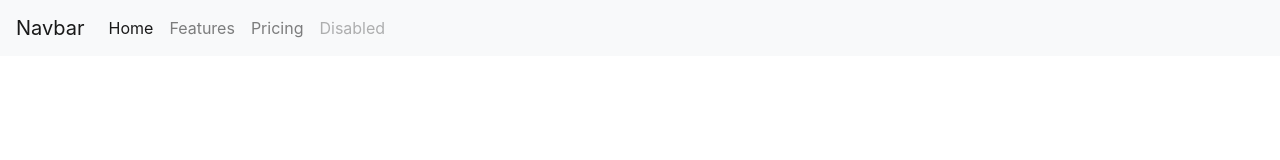
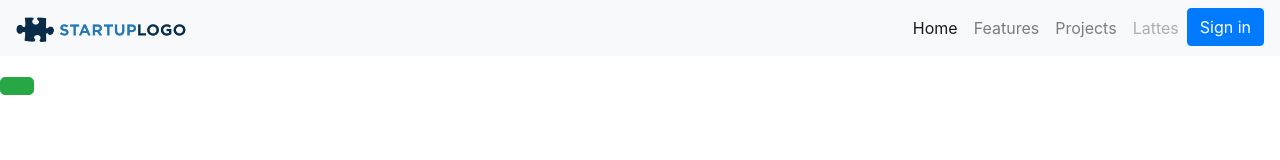
Before and after one commit to igorwilliam/templates_bootstrap, a plain HTML site: page startup.html in a window 1280 px wide. Drawn offline with nearby package versions, Linux system fonts and the light colour scheme.

Commit message:
navbar added

```diff
--- a/startup.html
+++ b/startup.html
@@ -13,17 +13,17 @@
     <link href="node_modules/bootstrap/dist/css/bootstrap.min.css" rel="stylesheet">
 
     <!-- Custom styles for this template -->
-    <link href="band.css" rel="stylesheet">
+    <link href="startup.css" rel="stylesheet">
   </head>
 
   <body>
 
     <nav class="navbar navbar-expand-lg navbar-light bg-light"> <!-- navbar-fixed-top -->
-      <a class="navbar-brand" href="#">Navbar</a>
-      <button class="navbar-toggler" type="button" data-toggle="collapse" data-target="#navbarNav" aria-controls="navbarNav" aria-expanded="false" aria-label="Toggle navigation">
+      <a class="navbar-brand" href="#"><img src="img/logo.png" alt="" height="26"></a>
+      <button class="navbar-toggler" type="button" data-toggle="collapse" data-target="#startupNavbar" aria-controls="navbarNav" aria-expanded="false" aria-label="Toggle navigation">
         <span class="navbar-toggler-icon"></span>
       </button>
-      <div class="collapse navbar-collapse" id="navbarNav">
+      <div class="collapse navbar-collapse justify-content-end" id="startupNavbar">
         <ul class="navbar-nav">
           <li class="nav-item active">
             <a class="nav-link" href="#">Home <span class="sr-only">(current)</span></a>
@@ -32,14 +32,25 @@
             <a class="nav-link" href="#">Features</a>
           </li>
           <li class="nav-item">
-            <a class="nav-link" href="#">Pricing</a>
+            <a class="nav-link" href="#">Projects</a>
           </li>
           <li class="nav-item">
-            <a class="nav-link disabled" href="#">Disabled</a>
+            <a class="nav-link disabled" href="#">Lattes</a>
+          </li>
+          <li class="nav-item">
+            <a class="btn btn-primary" href="#">Sign in</a>
           </li>
         </ul>
       </div>
     </nav>
+
+    <div id="stage">
+       <div id="stage-caption">
+         <h1></h1>
+         <p></p>
+         <a href="" class="btn btn-lg btn-success"></a>
+       </div>
+     </div>
 
     <!-- Optional JavaScript -->
     <!-- jQuery first, then Popper.js, then Bootstrap JS -->
```
